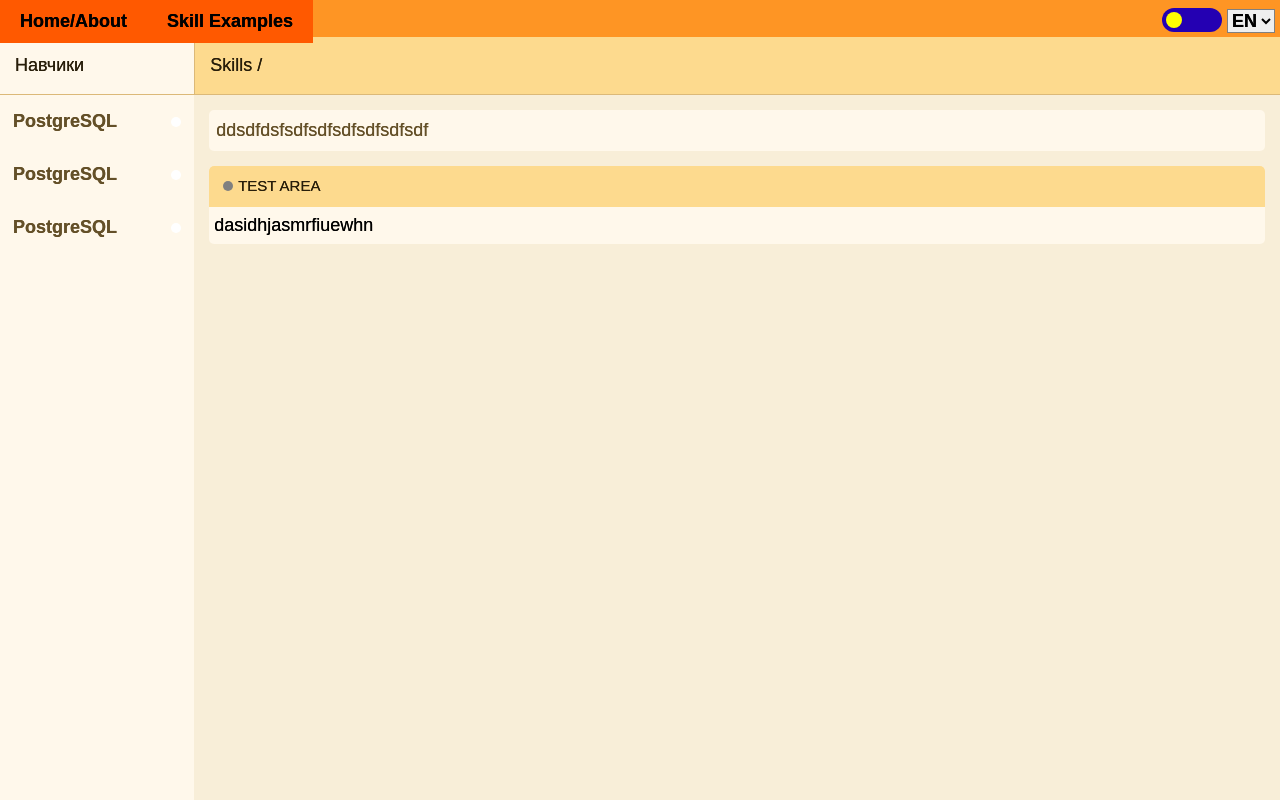
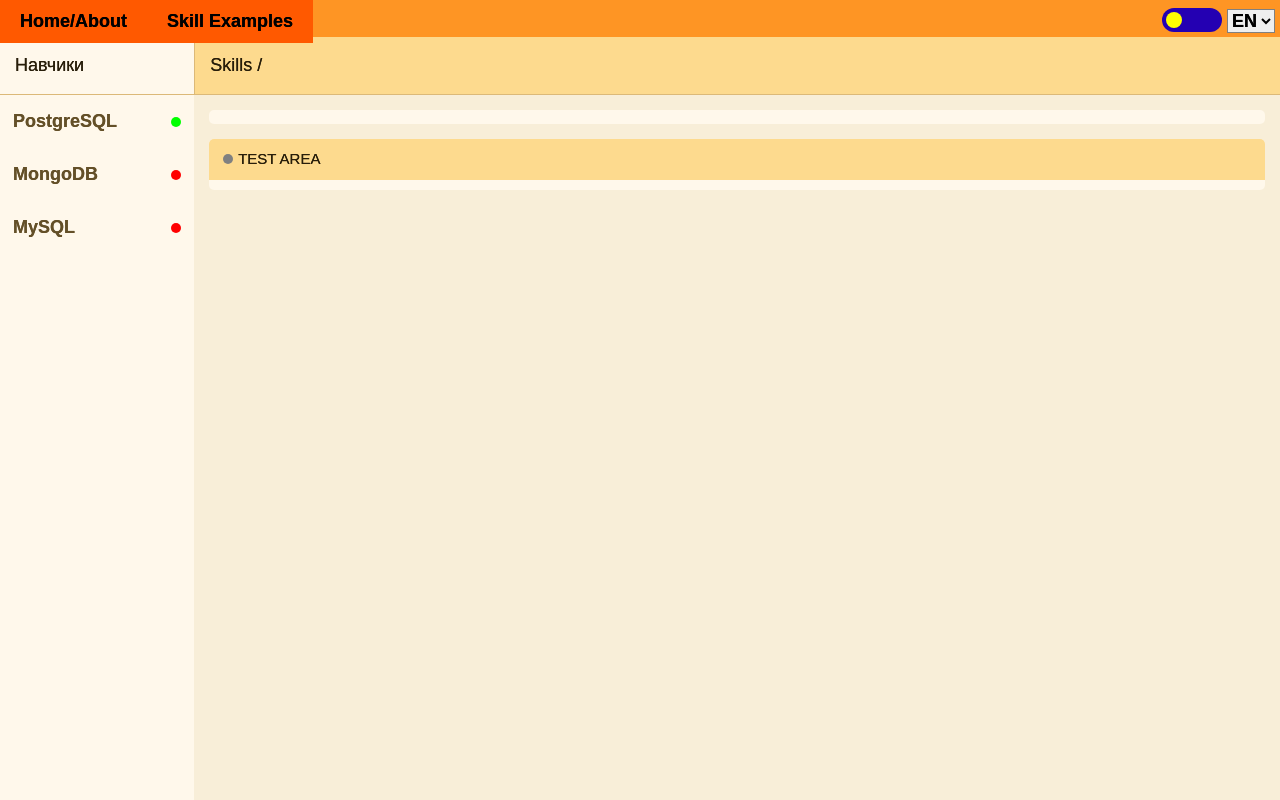
Before and after one commit to Tecrak/portfolio, a Next.js app: page /en/page/examples in a window 1280 px wide. Built offline with nearby package versions, Linux system fonts and the light colour scheme.

Commit message:
Basic links

```diff
--- a/app/[locale]/page/examples/components/mainArea.tsx
+++ b/app/[locale]/page/examples/components/mainArea.tsx
@@ -9,7 +9,7 @@ export default function ExpMainArea({
         <h4>Skills /</h4>
       </div>
       <div className="exmplDesc">
-        <p>ddsdfdsfsdfsdfsdfsdfsdfsdf</p>
+        <p></p>
       </div>
       <div className="testAreaBlock">
         <p>TEST AREA</p>
--- a/app/[locale]/page/examples/components/sideBar.tsx
+++ b/app/[locale]/page/examples/components/sideBar.tsx
@@ -1,33 +1,30 @@
+"use client";
+import { useLocale } from "next-intl";
+import { EXAMPLELINKS } from "../config/exampleLinks";
+import Link from "next/link";
+
 export default function ExpSideBar() {
+  const locale = useLocale();
+
   return (
     <div className="sideBar">
       <h4>Навчики</h4>
+      {EXAMPLELINKS.map((link) => (
         <ul>
-        <li>
+          <Link
+            key={link.label}
+            href={`/${locale}${link.path === "/" ? "" : link.path}`}>
+            <li key={link.label} className="linkItem">
               <div className="sideBarText">
-            <p>PostgreSQL</p>
+                <p>{link.label}</p>
               </div>
-          <div className="sideBarLed">
+              <div className="sideBarLed" style={{ background: link.led }}>
                 <span></span>
               </div>
             </li>
-        <li>
-          <div className="sideBarText">
-            <p>PostgreSQL</p>
-          </div>
-          <div className="sideBarLed">
-            <span></span>
-          </div>
-        </li>
-        <li>
-          <div className="sideBarText">
-            <p>PostgreSQL</p>
-          </div>
-          <div className="sideBarLed">
-            <span></span>
-          </div>
-        </li>
+          </Link>
         </ul>
+      ))}
     </div>
   );
 }
--- /dev/null
+++ b/app/[locale]/page/examples/config/exampleLinks.ts
@@ -0,0 +1,23 @@
+export type NavItem = {
+  label: string;
+  path: string;
+  led: string;
+};
+
+export const EXAMPLELINKS: NavItem[] = [
+  {
+    label: "PostgreSQL",
+    path: "/page/examples/postgresql",
+    led: "lime",
+  },
+  {
+    label: "MongoDB",
+    path: "/page/examples/mongodb",
+    led: "red",
+  },
+  {
+    label: "MySQL",
+    path: "/page/examples/mysql",
+    led: "red",
+  },
+];
--- a/app/[locale]/page/examples/layout.tsx
+++ b/app/[locale]/page/examples/layout.tsx
@@ -1,9 +1,3 @@
-"use client";
-
-import Link from "next/link";
-import { useParams, usePathname } from "next/navigation";
-import { useTranslations } from "next-intl";
-import { EXAMPLELINKS, ExampleLink } from "@/app/config/examplelinks";
 import "./styles/layout.css";
 import ExpSideBar from "./components/sideBar";
 import ExpMainArea from "./components/mainArea";
--- a/app/[locale]/page/examples/page.tsx
+++ b/app/[locale]/page/examples/page.tsx
@@ -1,3 +1,3 @@
 export default function ExamplesIndexPage() {
-  return <div>dasidhjasmrfiuewhn</div>;
+  return null;
 }
--- a/app/[locale]/page/examples/styles/layout.css
+++ b/app/[locale]/page/examples/styles/layout.css
@@ -32,7 +32,7 @@
   border-bottom: 1.5px var(--exp-borders) solid;
 }
 
-.sideBar > ul > li {
+.linkItem {
   padding: 13px;
   display: flex;
   color: var(--smpl-text-color);
@@ -40,11 +40,10 @@
   justify-content: space-between;
   align-items: center;
 }
-.sideBar > ul > li:hover {
+.linkItem:hover {
   background: var(--sideBar-list-hover);
 }
 .sideBarLed {
-  background: white;
   width: 10px;
   height: 10px;
   border-radius: 100%;
--- a/app/config/examplelinks.ts
+++ /dev/null
@@ -1,53 +0,0 @@
-export type NavItem = {
-  label: string;
-  path: string;
-};
-
-export interface ExampleLink extends NavItem {
-  tag?: string;
-  led?: "green" | "yellow" | "red" | "gray";
-  badgeType?: string;
-  badgeStatus?: "stable" | "beta" | "maintenance";
-  infoTitle?: string;
-  infoDesc?: string;
-  infoChips?: string[];
-}
-
-export const EXAMPLELINKS: ExampleLink[] = [
-  {
-    label: "PostgreSQL",
-    path: "/page/examples/postgresql",
-    tag: "sql · relational",
-    led: "green",
-    badgeType: "SQL",
-    badgeStatus: "stable",
-    infoTitle: "PostgreSQL — реляційна СУБД",
-    infoDesc:
-      "Потужна об'єктно-реляційна база даних з підтримкою складних запитів, транзакцій та розширень. Ідеальна для структурованих даних і ACID-сумісних операцій.",
-    infoChips: ["SELECT", "JOIN", "INDEX", "TRANSACTION"],
-  },
-  {
-    label: "MongoDB",
-    path: "/page/examples/mongodb",
-    tag: "nosql · document",
-    led: "red",
-    badgeType: "NoSQL",
-    badgeStatus: "stable",
-    infoTitle: "MongoDB — документна БД",
-    infoDesc:
-      "Гнучка документна база даних на основі BSON. Ідеальна для неструктурованих або мінливих схем та швидкої ітерації.",
-    infoChips: ["find()", "aggregate()", "index", "replica"],
-  },
-  {
-    label: "MySQL",
-    path: "/page/examples/mysql",
-    tag: "sql · relational",
-    led: "red",
-    badgeType: "SQL",
-    badgeStatus: "beta",
-    infoTitle: "MySQL — популярна СУБД",
-    infoDesc:
-      "Широко використовувана реляційна база даних, особливо у веб-розробці. Відмінно підходить для LAMP-стеку та додатків з читанням-переважанням.",
-    infoChips: ["SELECT", "INSERT", "STORED PROC", "REPLICATION"],
-  },
-];
```
Lines whose indentation alone changed are shown as unchanged.
